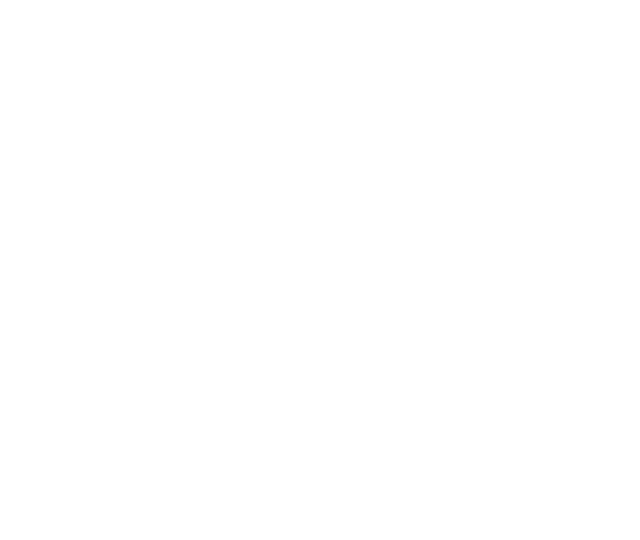
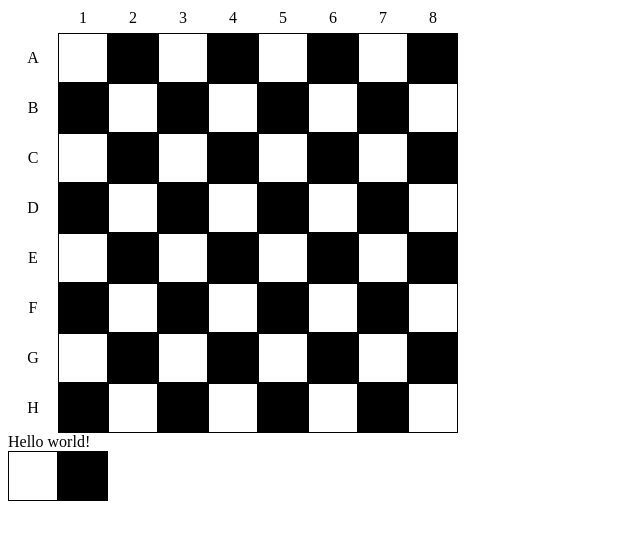
Before and after one commit to IlyaRedkin/Ilya, a plain HTML site: page JS_1/hw_1_7/js1_hw_7.html in a window 1280 px wide. Shown: the whole page, without its empty margins (0-640 px from the left). Drawn offline with Linux system fonts and the light colour scheme.

Commit message:
создана доска при помощи css

```diff
--- a/JS_1/hw_1_7/js1_hw_7.html
+++ b/JS_1/hw_1_7/js1_hw_7.html
@@ -3,24 +3,225 @@
 <head>
 	<meta charset="UTF-8">
 	<title>JS1_HW7</title>
+	<style>
+		.row{
+			margin: 0;
+			float: left;
+			clear:both;
+		}
+		.black, .white{
+			border: 1px solid black;
+			width: 50px;
+			height: 50px;
+			box-sizing: border-box;
+			float: left;
+		}
+		.white{
+			background-color: white;
+		}
+		.black{
+			background-color: black;
+		}
+		.number{
+			border: 1px solid white;
+			width: 50px;
+			height: 25px;
+			box-sizing: border-box;
+			float: left;
+			text-align: center;
+		}
+		.numbers{
+			overflow: hidden;
+		}
+		.letter{
+			border: 1px solid white;
+			width: 50px;
+			height: 50px;
+			text-align: center;
+			padding-top: 15px;
+			box-sizing: border-box;
+			float: left;
+			clear:both;
+
+		}
+		.rows{
+			overflow: hidden;
+		}
+	</style>
+</head>
+<body>
+	<div class="numbers">
+		<div class="number"></div>
+		<div class="number">1</div>
+		<div class="number">2</div>
+		<div class="number">3</div>
+		<div class="number">4</div>
+		<div class="number">5</div>
+		<div class="number">6</div>
+		<div class="number">7</div>
+		<div class="number">8</div>
+	</div>
+
+	<div class="letters">
+		<div class="letter">A</div>
+		<div class="letter">B</div>
+		<div class="letter">C</div>
+		<div class="letter">D</div>
+		<div class="letter">E</div>
+		<div class="letter">F</div>
+		<div class="letter">G</div>
+		<div class="letter">H</div>
+	</div>
+
+	<div class="rows">
+		<div class="row">
+			<div class="white"></div>
+			<div class="black"></div>
+			<div class="white"></div>
+			<div class="black"></div>
+			<div class="white"></div>
+			<div class="black"></div>
+			<div class="white"></div>
+			<div class="black"></div>
+		</div>
+		<div class="row">
+			<div class="black"></div>
+			<div class="white"></div>
+			<div class="black"></div>
+			<div class="white"></div>
+			<div class="black"></div>
+			<div class="white"></div>
+			<div class="black"></div>
+			<div class="white"></div>
+		</div>
+		<div class="row">
+			<div class="white"></div>
+			<div class="black"></div>
+			<div class="white"></div>
+			<div class="black"></div>
+			<div class="white"></div>
+			<div class="black"></div>
+			<div class="white"></div>
+			<div class="black"></div>
+		</div>
+		<div class="row">
+			<div class="black"></div>
+			<div class="white"></div>
+			<div class="black"></div>
+			<div class="white"></div>
+			<div class="black"></div>
+			<div class="white"></div>
+			<div class="black"></div>
+			<div class="white"></div>
+		</div>
+		<div class="row">
+			<div class="white"></div>
+			<div class="black"></div>
+			<div class="white"></div>
+			<div class="black"></div>
+			<div class="white"></div>
+			<div class="black"></div>
+			<div class="white"></div>
+			<div class="black"></div>
+		</div>
+		<div class="row">
+			<div class="black"></div>
+			<div class="white"></div>
+			<div class="black"></div>
+			<div class="white"></div>
+			<div class="black"></div>
+			<div class="white"></div>
+			<div class="black"></div>
+			<div class="white"></div>
+		</div>
+		<div class="row">
+			<div class="white"></div>
+			<div class="black"></div>
+			<div class="white"></div>
+			<div class="black"></div>
+			<div class="white"></div>
+			<div class="black"></div>
+			<div class="white"></div>
+			<div class="black"></div>
+		</div>
+		<div class="row">
+			<div class="black"></div>
+			<div class="white"></div>
+			<div class="black"></div>
+			<div class="white"></div>
+			<div class="black"></div>
+			<div class="white"></div>
+			<div class="black"></div>
+			<div class="white"></div>
+		</div>
+	</div>
+
 	<script type="text/javascript">
-		var row = '';
-		var odd = ' #';							//составляющая нечетной строки
-		var even = '# ';						//составляющая четной строки
+		// var row = '';
+		// var odd = ' #';							//составляющая нечетной строки
+		// var even = '# ';						//составляющая четной строки
 
-		for (var i = 0; i < 8; i++){			//перебираем столбцы
-			// row = row + 'space';					//доп. символ чтобы видеть пробел в начале строки при выводе
-			for(var a = 0; a < 4; a++){			//записываем строки
-				if (i%2) row = row + even;		//четная строка шахматной доски
-				else row = row + odd;			//нечетная строка шахматной доски
+		// for (var i = 0; i < 8; i++){			//перебираем столбцы
+		// 	for(var a = 0; a < 4; a++){			//записываем строки
+		// 		if (i%2) row = row + even;		//четная строка шахматной доски
+		// 		else row = row + odd;			//нечетная строка шахматной доски
+		// 	}
+		// 	row = row + '\n';					//записываем переход на новую строку
+		// }
+
+		// console.log (row);
+
+		var cl = document.createElement('div');
+		cl.className = "bla";
+		cl.innerHTML = "Hello world!";
+		document.body.appendChild(cl);
+
+		var rows = document.createElement('div');
+		rows.className = "rows";
+		rows.innerHTML = "";
+		// document.body.appendChild(rows);
+
+		var row = document.createElement('div');
+		row.className = "row";
+		row.innerHTML = "";
+
+
+		var black = document.createElement('div');			//составляющая четной строки
+		black.className = "black";
+		black.innerHTML = "";
+		// document.body.appendChild(black);
+
+		var white = document.createElement('div');			//составляющая нечетной строки
+		white.className = "white";
+		white.innerHTML = "";
+		// document.body.appendChild(white);
+
+
+		// var odd = ' ';
+		// var even = '#';
+
+		for (var i = 0; i < 8; i++){
+			document.body.appendChild(row);						//перебираем столбцы
+			for(var a = 0; a < 8; a++){							//записываем строки
+				if (i%2!=a%2) {
+					document.body.appendChild(black);			//четная строка шахматной доски
+					// row = row + even;
+				}
+				else {
+					document.body.appendChild(white);
+					// row = row + odd;
+				}						//нечетная строка шахматной доски
 			}
-			row = row + '\n';					//записываем переход на новую строку
+			row = row + '\n';								//записываем переход на новую строку
 		}
 
-		console.log (row);
+		// console.log (row);
+
+
+
+
+		// <div class="white"></div>
+		// <div class="black"></div>
 	</script>
-</head>
-<body>
-
 </body>
 </html>
```
